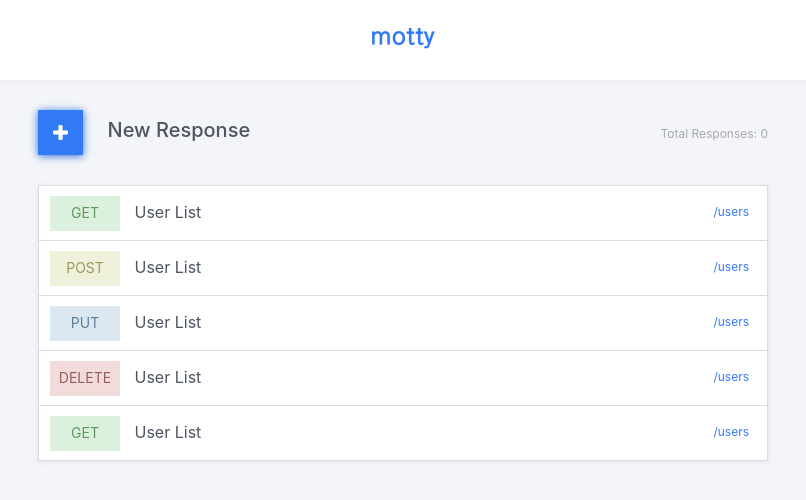
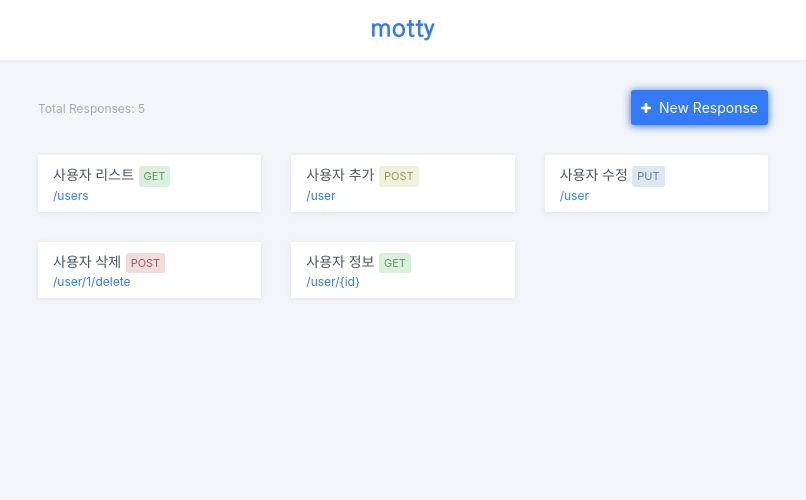
Before and after one commit to cailhuiris/motty, a Django app: page /app/ in a window 1280 px wide. Shown: the top 500 px of the page, without its empty margins (237-1043 px from the left). Run offline with Django 3.2, Linux system fonts and the light colour scheme; style sheets or scripts are compiled from the project's sources; some libraries are stand-ins or nearby versions.

Commit message:
updated index page

```diff
--- a/app/models.py
+++ /dev/null
@@ -1 +0,0 @@
-from django.db import models
--- a/app/static/styles/main.scss
+++ b/app/static/styles/main.scss
@@ -24,13 +24,13 @@ body {
 // headers
 header {
     background: $header-color;
-    height: 80px;
+    height: 60px;
     box-shadow: 0 2px 4px #EDEFF2;
 
     .container {
         text-align: center;
         #logo {
-            margin-top: 28px;
+            margin-top: 20px;
             width: 63px;
             height: 21px;
         }
@@ -42,43 +42,36 @@ header {
         margin-top: 30px;
         #new-button {
             display: inline-block;
-            a {
-                display: inline-block;
-                background: $main-color;
-                padding: 15px;
-                box-shadow: 0 1px 8px #2D6BD7;
+            background: $main-color;
+            padding: 7px 10px;
+            box-shadow: 0 1px 8px #2D6BD7;
+            border-radius: 3px;
+            color: white;
+            font-size:14px;
 
-                img {
-                    width: 15px;
-                    height: 15px;
-                }
-            }
-            h4 {
-                display: inline-block;
-                margin-left: 20px;
-                font-size: 20px;
+            img {
+                position:relative;
+                top:-1px;
+                width: 10px;
+                height: 10px;
+                margin-right:4px;
             }
         }
 
         #total-responses {
-            float: right;
+            padding-top: 10px;
             font-size: 12px;
-            margin-top: 15px;
             color: #A6A9AE;
         }
     }
-    #responses {
+    .responses {
         margin-top: 30px;
-        background: #fff;
-        border: 1px solid #D9DCE3;
-        box-shadow: 0 1px 5px #E0E2EA;
 
         .method-label {
             display: inline-block;
-            font-size: 14px;
-            width: 70px;
-            height: 35px;
-            padding-top: 6px;
+            font-size: 11px;
+            padding: 2px 5px;
+            border-radius: 3px;
             text-align: center;
 
             &.method-label-get {
@@ -104,28 +97,29 @@ header {
 
         .response-item {
             display:block;
-            padding: 10px 18px 9px 11px;
-            border-top: 1px solid #D9DCE3;
+            background: #fff;
+            box-shadow: 0 1px 5px #E0E2EA;
             color: $default-text-color;
+            padding:7px;
 
-            &:first-child {
-                border-top: none;
-            }
             &:hover {
                 text-decoration: none;
                 background: #F6F7F8;
             }
-            h4 {
-                display: inline-block;
-                font-size: 16px;
-                font-weight: normal;
-                margin-left: 10px;
+            .response-header {
+                padding-left: 8px;
+                h4 {
+                    display: inline-block;
+                    font-size: 14px;
+                    font-weight: 500;
+                    margin:0;
+                    padding:0;
+                }
             }
-            span.url {
-                float: right;
+            div.url {
+                padding-left: 8px;
                 color: $main-color;
                 font-size: 12px;
-                margin-top: 7px;
             }
         }
     }
--- a/app/templates/app/index.html
+++ b/app/templates/app/index.html
@@ -20,43 +20,69 @@
         <div id="body" class="container">
             <div class="row">
                 <div class="col-md-8 offset-md-2">
-                    <div class="tools">
-                        <div id="new-button">
-                            <a href="#"><img src="{% static '/images/add.png' %} " title="new response" /></a>
-                            <h4>New Response</h4>
+                    <div class="tools row">
+                        <div id="total-responses" class="col-md-6">
+                            Total Responses: 5
                         </div>
-                        <div id="total-responses">Total Responses: 0</div>
+                        <div class="col-md-6 text-right">
+                            <a href="#" id="new-button">
+                                <img src="{% static '/images/add.png' %} " title="new response" />
+                                New Response
+                            </a>
+                        </div>
                     </div>
                 </div>
             </div>
             <div class="row">
                 <div class="col-md-8 offset-md-2">
-                    <div id="responses">
+                    <div class="responses row">
+                        <div class="col-md-4">
                             <a href="#" class="response-item">
+                                <div class="response-header">
+                                    <h4>사용자 리스트</h4>
                                     <span class="method-label method-label-get">GET</span>
-                            <h4>User List</h4>
-                            <span class="url">/users</span>
+                                </div>
+                                <div class="url">/users</div>
                             </a>
+                        </div>
+                        <div class="col-md-4">
                             <a href="#" class="response-item">
+                                <div class="response-header">
+                                    <h4>사용자 추가</h4>
                                     <span class="method-label method-label-post">POST</span>
-                            <h4>User List</h4>
-                            <span class="url">/users</span>
+                                </div>
+                                <div class="url">/user</div>
                             </a>
+                        </div>
+                        <div class="col-md-4">
                             <a href="#" class="response-item">
+                                <div class="response-header">
+                                    <h4>사용자 수정</h4>
                                     <span class="method-label method-label-put">PUT</span>
-                            <h4>User List</h4>
-                            <span class="url">/users</span>
+                                </div>
+                                <div class="url">/user</div>
                             </a>
+                        </div>
+                    </div>
+                    <div class="responses row">
+                        <div class="col-md-4">
                             <a href="#" class="response-item">
-                            <span class="method-label method-label-delete">DELETE</span>
-                            <h4>User List</h4>
-                            <span class="url">/users</span>
+                                <div class="response-header">
+                                    <h4>사용자 삭제</h4>
+                                    <span class="method-label method-label-delete">POST</span>
+                                </div>
+                                <div class="url">/user/1/delete</div>
                             </a>
+                        </div>
+                        <div class="col-md-4">
                             <a href="#" class="response-item">
+                                <div class="response-header">
+                                    <h4>사용자 정보</h4>
                                     <span class="method-label method-label-get">GET</span>
-                            <h4>User List</h4>
-                            <span class="url">/users</span>
+                                </div>
+                                <div class="url">/user/{id}</div>
                             </a>
+                        </div>
                     </div>
                 </div>
             </div>
```
Lines whose indentation alone changed are shown as unchanged.
